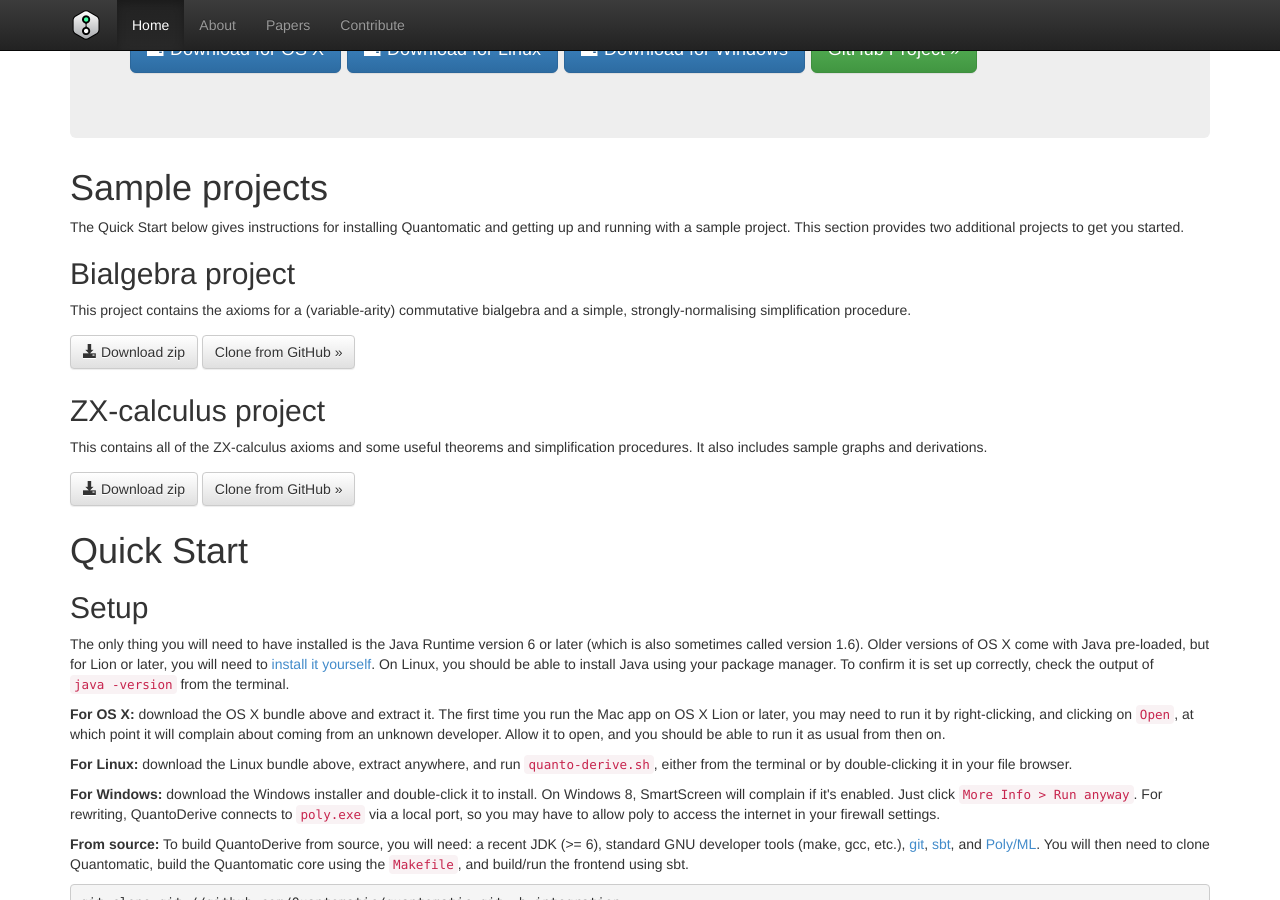
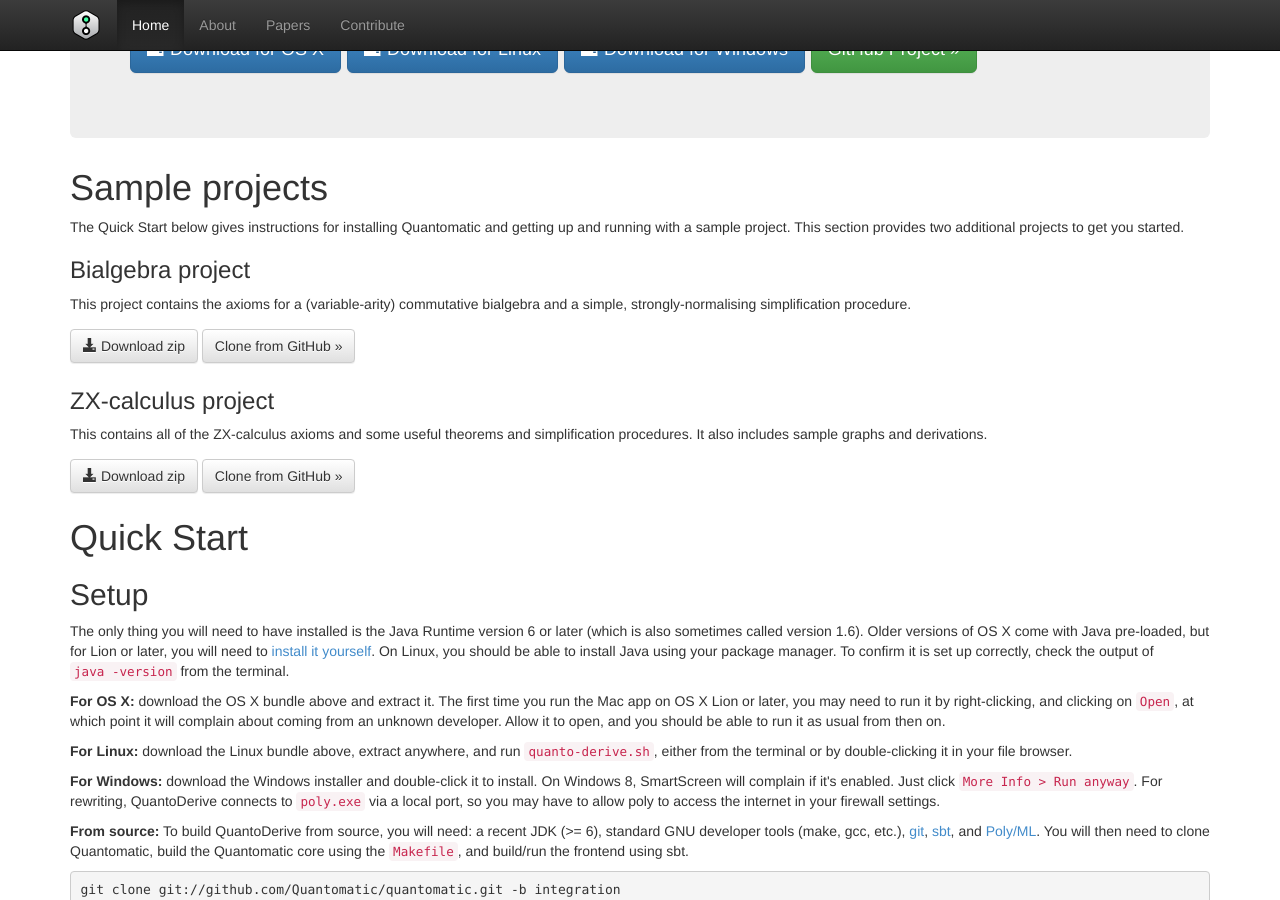
Before and after one commit to zxcalc/Quantomatic.github.io, a Jekyll site: the page built from index.html, in a window 1280 px wide and 900 px high, scrolled down 330 px. Built offline with Jekyll 4.4.1, drawn with Linux system fonts in a browser that asks for light colours; nearby versions of some CDN libraries; Markdown is read by kramdown in place of the engine named in the settings.

Commit message:
made samples clearerer

```diff
--- a/index.html
+++ b/index.html
@@ -17,7 +17,7 @@
 
 <p>The Quick Start below gives instructions for installing Quantomatic and getting up and running with a sample project. This section provides two additional projects to get you started.</p>
 
-<h2>Bialgebra project</h2>
+<h3>Bialgebra project</h3>
 
 <p>This project contains the axioms for a (variable-arity) commutative bialgebra and a simple, strongly-normalising simplification procedure.</p>
 
@@ -26,7 +26,7 @@
   <a href="https://github.com/Quantomatic/bialgebra-project" class="btn btn-default" role="button">Clone from GitHub &raquo;</a>
 </p>
 
-<h2>ZX-calculus project</h2>
+<h3>ZX-calculus project</h3>
 
 <p>This contains all of the ZX-calculus axioms and some useful theorems and simplification procedures. It also includes sample graphs and derivations.</p>
 
```
